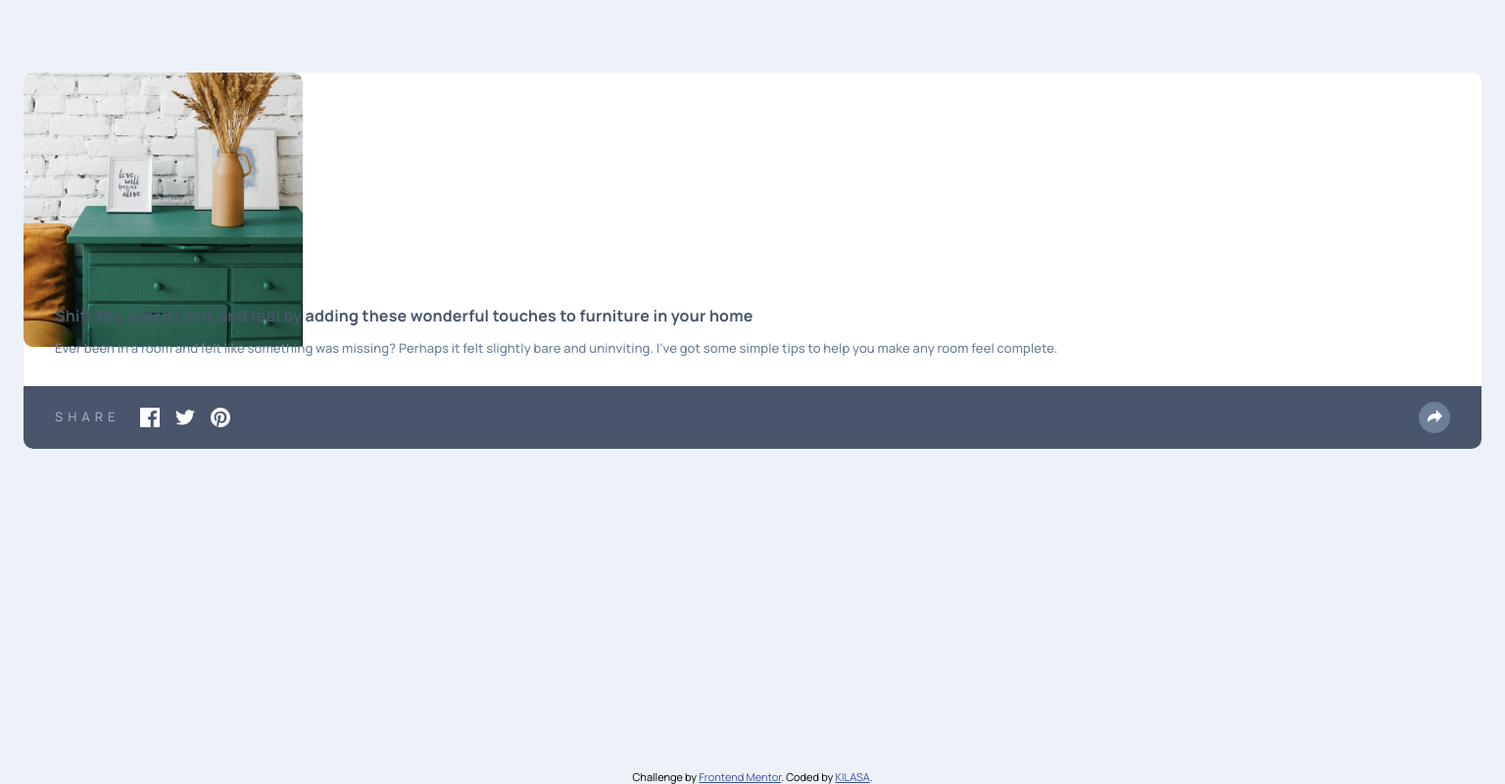
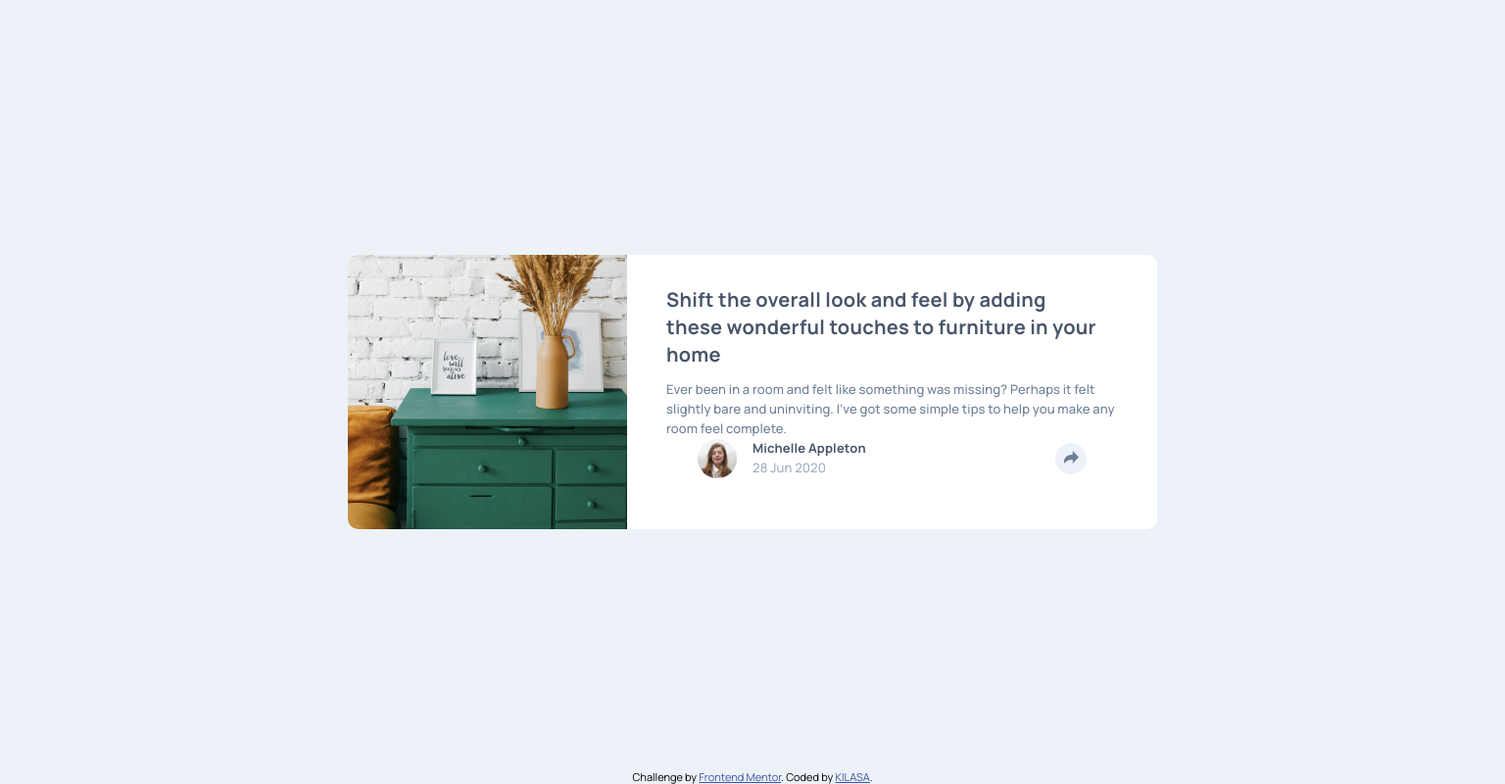
Before and after one commit to gkilasonia/article-preview-component, a plain HTML site: page index.html in a window 1536 px wide. Shown: the whole page at 98% size. Drawn offline with Linux system fonts and the light colour scheme.

Commit message:
Desktop version started

```diff
--- a/index.html
+++ b/index.html
@@ -26,6 +26,7 @@
           media="(min-width: 431px)"
           srcset="./images/desktop/desktop-drawers.jpg"
         />
+        <!-- ბოლოს ვნახო ორიგინალი ფოტო როგორ ჯდება  -->
         <img
           class="drawer-picture"
           src="./images/mobile/mobile-drawers.jpg"
@@ -33,7 +34,7 @@
         />
       </picture>
       <!-- Main container -->
-      <div>
+      <div class="main-container">
         <!-- Text container -->
         <div class="text-container">
           <h1 class="top-text">
@@ -59,7 +60,7 @@
               <p class="text">28 Jun 2020</p>
             </div>
           </div>
-          <button class="btn-open">
+          <button class="btn-open" id="btn-open">
             <img
               src="./images/icon-share.svg"
               alt="Dark grayish blue arrow on a light grayish blue backgruond pointing to right direction. clicking the arrow will open 'share' section"
@@ -68,7 +69,7 @@
         </div>
       </div>
       <!-- Share section -->
-      <div class="share-section">
+      <div class="share-section" id="share-section">
         <div class="share-icons-container">
           <p class="share-text">SHARE</p>
           <div class="icons-container">
@@ -89,7 +90,7 @@
             />
           </div>
         </div>
-        <button class="btn-close">
+        <button class="btn-close" id="btn-close">
           <img
             src="./images/share(2) 2.svg"
             alt="Light grayish blue arrow on a dark grayish blue backgruond pointing to right direction. clicking the arrow will close 'share' section"
--- a/script.js
+++ b/script.js
@@ -0,0 +1,11 @@
+const btnOpen = document.getElementById("btn-open");
+const btnClose = document.getElementById("btn-close");
+const shareSection = document.getElementById("share-section");
+
+btnOpen.addEventListener("click", function () {
+  shareSection.style.display = "flex";
+});
+
+btnClose.addEventListener("click", function () {
+  shareSection.style.display = "none";
+});
--- a/style.css
+++ b/style.css
@@ -27,17 +27,22 @@ main {
   position: relative;
   background-color: var(--White);
   border-radius: 10px;
+  width: 100%;
 }
 
 /* Top picture */
 
 picture {
   display: block;
+  width: 100%;
   height: 200px;
 }
 
 .drawer-picture {
   border-radius: 10px 10px 0 0;
+  width: 100%;
+  height: 100%;
+  object-fit: cover;
 }
 
 /* Text container */
@@ -113,7 +118,7 @@ picture {
 /* Share section */
 
 .share-section {
-  display: flex;
+  display: none;
   justify-content: space-between;
   align-items: center;
   position: absolute;
@@ -169,3 +174,48 @@ picture {
 .attribution a {
   color: var(--Footer-text-color);
 }
+
+@media only screen and (min-width: 1440px) {
+  body {
+    padding: 260px 355px 0 355px;
+  }
+
+  main {
+    display: flex;
+  }
+
+  /* Left picture */
+
+  picture {
+    width: 285px;
+    height: 280px;
+  }
+
+  .drawer-picture {
+    border-radius: 10px 0 0 10px;
+    width: 285px;
+    height: 280px;
+  }
+
+  /* Main container */
+
+  .main-container {
+    padding: 32px 40px;
+  }
+
+  /* Text container */
+
+  .text-container {
+    padding: 0;
+  }
+
+  .top-text {
+    font-size: 20px;
+    line-height: 1.4;
+    letter-spacing: 0.25px;
+    padding-right: 15px;
+  }
+
+  .bottom-text {
+  }
+}
```
Also changed, not shown: images/desktop/drawers.jpg (added).
